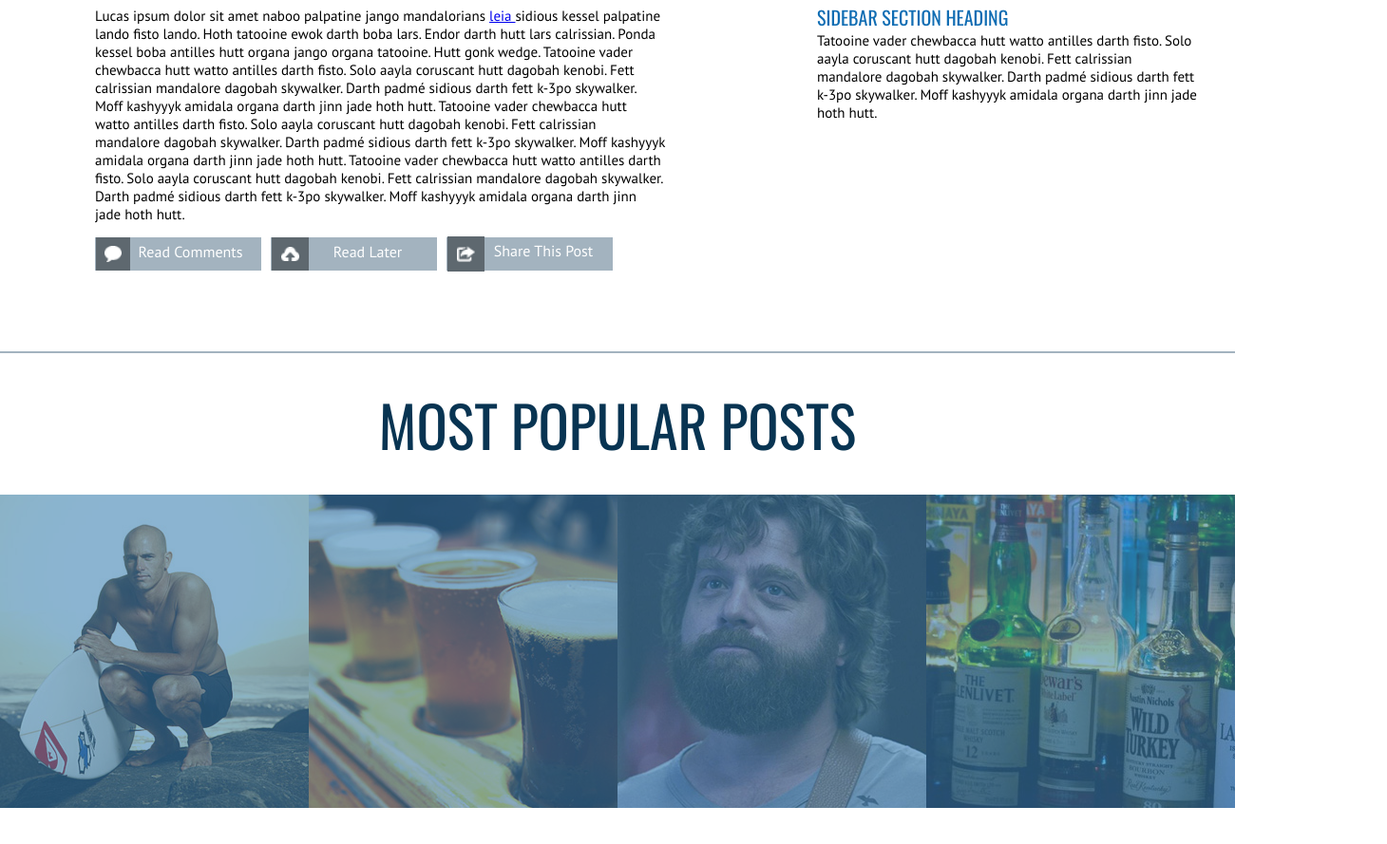
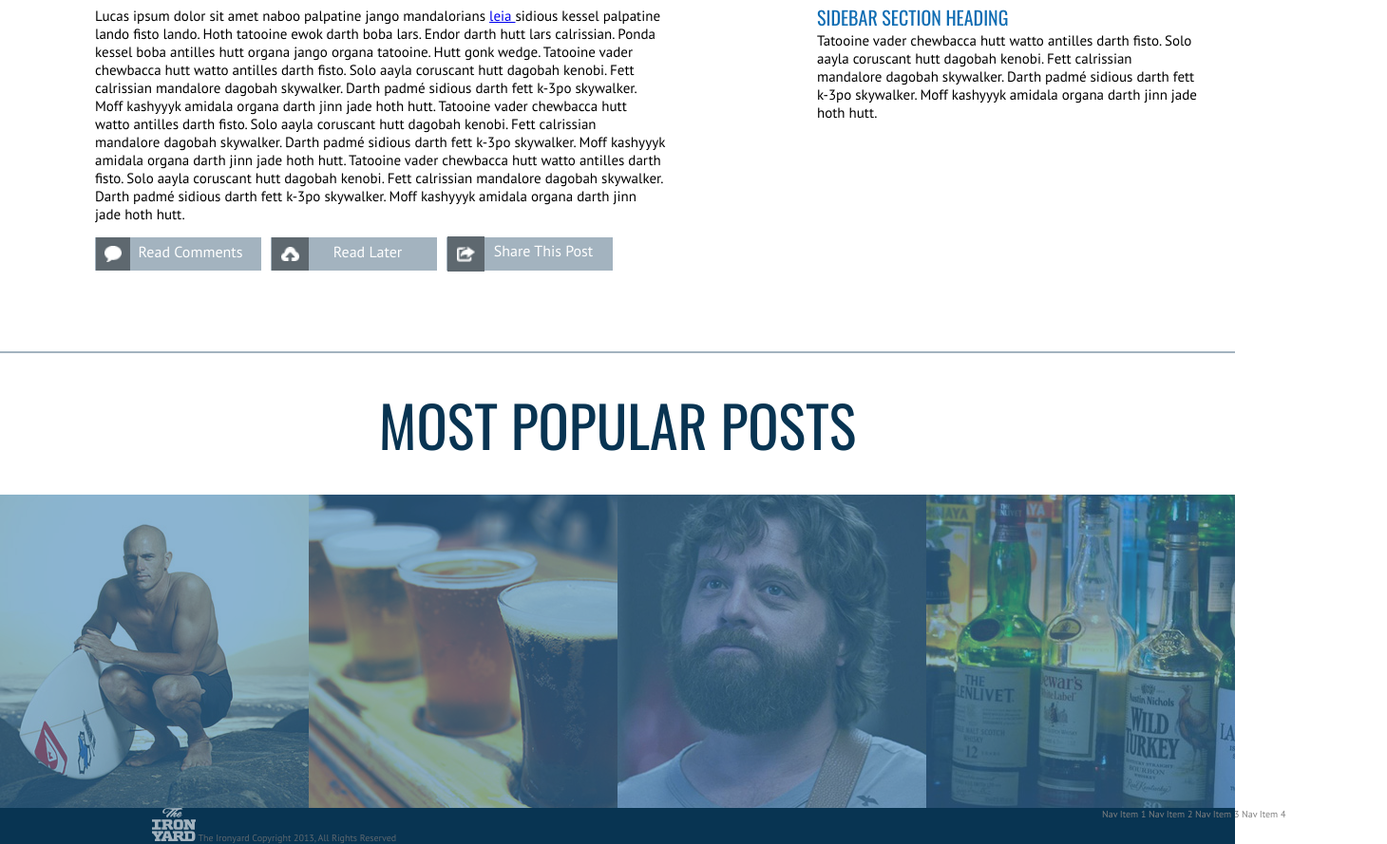
Before and after one commit to katlyngabor/Surf-and-PaddleHW, a plain HTML site: page index.html in a window 1280 px wide. Shown: the part 1039-1928 px from the top of the page at 95% size, 1460 px wide, since content can reach past the window. Before the commit the page ends 1890 px from the top, so only its background shows below. Drawn offline with nearby package versions, Linux system fonts and the light colour scheme.

Commit message:
added all elements

```diff
--- a/index.html
+++ b/index.html
@@ -48,7 +48,7 @@
     Tatooine vader chewbacca hutt watto antilles darth fisto. Solo aayla coruscant hutt dagobah kenobi. Fett calrissian mandalore dagobah skywalker. Darth padmé sidious darth fett k-3po skywalker. Moff kashyyyk amidala organa darth jinn jade hoth hutt.
     </p>
 
-    <p> Lucas ipsum dolor sit amet naboo palpatine jango mandalorians <a href="http://www.google.com">leia </a> sidious kessel palpatine lando fisto lando. Hoth tatooine ewok darth boba lars. Endor darth hutt lars calrissian. Ponda kessel boba antilles hutt organa jango organa tatooine. Hutt gonk wedge. Tatooine vader chewbacca hutt watto antilles darth fisto. Solo aayla coruscant hutt dagobah kenobi. Fett calrissian mandalore dagobah skywalker. Darth padmé sidious darth fett k-3po skywalker. Moff kashyyyk amidala organa darth jinn jade hoth hutt. Tatooine vader chewbacca hutt watto antilles darth fisto. Solo aayla coruscant hutt dagobah kenobi. Fett calrissian mandalore dagobah skywalker. Darth padmé sidious darth fett k-3po skywalker. Moff kashyyyk amidala organa darth jinn jade hoth hutt. Tatooine vader chewbacca hutt watto antilles darth fisto. Solo aayla coruscant hutt dagobah kenobi. Fett calrissian mandalore dagobah skywalker. Darth padmé sidious darth fett k-3po skywalker. Moff kashyyyk amidala organa darth jinn jade hoth hutt.
+    <p> Lucas ipsum dolor sit amet naboo palpatine jango mandalorians <a class="paragraph-link"href="http://www.google.com">leia </a> sidious kessel palpatine lando fisto lando. Hoth tatooine ewok darth boba lars. Endor darth hutt lars calrissian. Ponda kessel boba antilles hutt organa jango organa tatooine. Hutt gonk wedge. Tatooine vader chewbacca hutt watto antilles darth fisto. Solo aayla coruscant hutt dagobah kenobi. Fett calrissian mandalore dagobah skywalker. Darth padmé sidious darth fett k-3po skywalker. Moff kashyyyk amidala organa darth jinn jade hoth hutt. Tatooine vader chewbacca hutt watto antilles darth fisto. Solo aayla coruscant hutt dagobah kenobi. Fett calrissian mandalore dagobah skywalker. Darth padmé sidious darth fett k-3po skywalker. Moff kashyyyk amidala organa darth jinn jade hoth hutt. Tatooine vader chewbacca hutt watto antilles darth fisto. Solo aayla coruscant hutt dagobah kenobi. Fett calrissian mandalore dagobah skywalker. Darth padmé sidious darth fett k-3po skywalker. Moff kashyyyk amidala organa darth jinn jade hoth hutt.
     </p>
     <div type="bottom-buttons">
     <button class= "comments-button">
@@ -100,7 +100,20 @@
   <div class="image-holder">
     <img class="liquor-image" src="images/article-image-4.jpg"/>
   </div>
-<!--End of footer-images div->
+<div class="footer-nav-bar">
+  <div class= "copyright-info">
+    <img class= "ironyard-logo" src= "images/theironyard-logo.png"/>
+    <span class="copyright-text">
+   The Ironyard Copyright 2013, All Rights Reserved
+    </span>
+    <div class= "nav-bar-links">
+      <a class= "nav-item-one" href= "http://www.google.com"> Nav Item 1</a>
+      <a class= "nav-item-two" href= "http://www.google.com">Nav Item 2 </a>
+      <a class= "nav-item-three" href= "http://www.google.com">Nav Item 3 </a>
+      <a class= "nav-item-four" href= "http://www.google.com">Nav Item 4 </a>
+    </div> <!--End of nav-bar-links-->
+  </div> <!--End of copyright-info div-->
+
 </footer>
 </body>
 </html>
--- a/style.css
+++ b/style.css
@@ -12,22 +12,24 @@ margin-top: 25px;
 
 .logo-text {
 float:left;
-color: gray;
-margin-left: 15px;
+color:  #083452;
+margin-left: 10px;
 }
 
 img.logo-image {
 float: left;
-margin-left: 100px;
+margin-left: 230px;
 margin-top: -14px;
+width:30px;
 }
 
 #header-links {
-color: gray;
+color:  #083452;
 width: 186px;
 height: 38px;
 float: right;
 margin-right:100px;
+font-family: 'Oswald', sans-serif;
 }
  .search-text {
  	display: inline-block;
@@ -36,11 +38,6 @@ margin-right:100px;
  .about-text {
  	display: inline-block;
  	margin-right: 10px;
- }
-
-.search-icon {
-float:right;
-margin-right: 20px;
  }
 
 #titleText {
@@ -318,3 +315,44 @@ padding-bottom: 30px;
 
 .image-holder:hover:after {
    opacity: 0;
+  }
+
+.footer-nav-bar {
+	clear:both;
+	background-color:#083452;
+	float:left;
+	width:1300px;                                                                 ;
+}
+
+.copyright-info {
+	width: 1300px;
+	color: #5e686f;
+	font-family:'PT Sans', sans-serif;
+	font-size: 10px;
+	margin-left: 160px;
+}
+
+.nav-bar-links {
+	width:300px;
+	float:right;
+}
+
+.nav-item-one {
+		text-decoration:none;
+		color: gray;
+	}
+
+.nav-item-two {
+		text-decoration:none;
+		color: gray;
+	}
+
+.nav-item-three {
+		text-decoration:none;
+		color: gray;
+	}
+
+.nav-item-four {
+		text-decoration:none;
+		color: gray;
+	}
```
Lines whose indentation alone changed are shown as unchanged.
